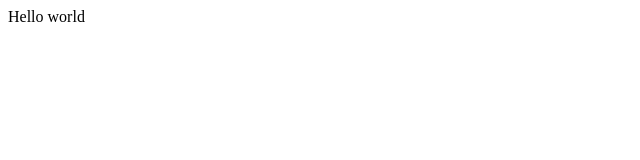
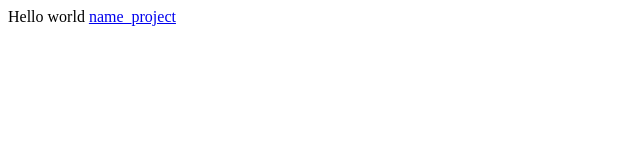
Before and after one commit to stephen-sun7/stephen-sun7.github.io, a plain HTML site: page index.html in a window 1280 px wide. Shown: the whole page, without its empty margins (0-640 px from the left). Drawn offline with Linux system fonts and the light colour scheme.

Commit message:
Update index.html

```diff
--- a/index.html
+++ b/index.html
@@ -1 +1,2 @@
 Hello world
+<a href="stephen-sun7.github.io/name/hello.html">name_project</a>
```
